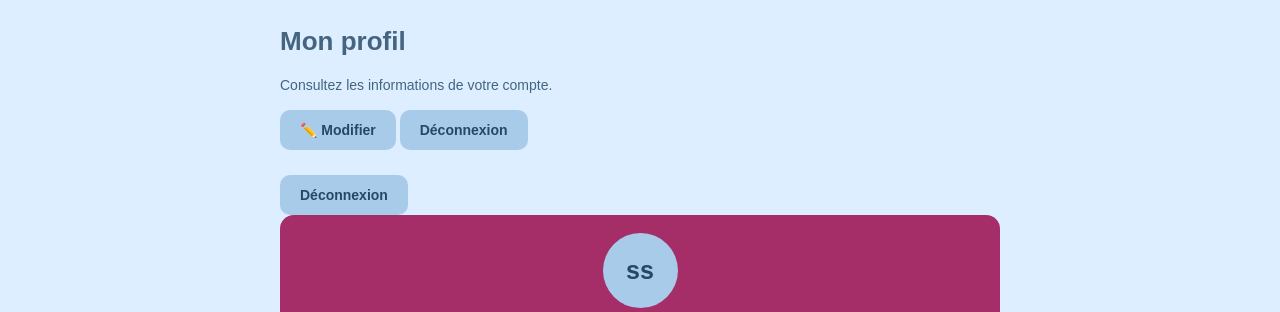
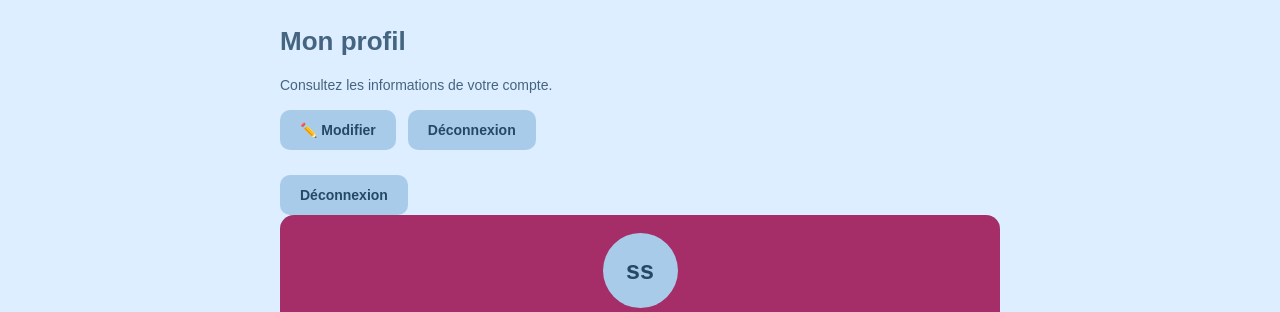
Before and after one commit to MSEDIT-1304/Dis-moi-tout, a Flask app: page /profile in a window 1280 px wide. Shown: the part 205-517 px from the top of the page. Run offline with Flask 3, Linux system fonts and the light colour scheme; the visitor is signed in with stand-in values (Sample User, id 1); data comes from the database, SQL or seed files in the repository.

Commit message:
Update style.css

```diff
--- a/static/style.css
+++ b/static/style.css
@@ -1244,3 +1244,15 @@ html body .calendar-page .calendar-header-actions {
         width: 100% !important;
     }
 }
+/* PROFIL — BOUTONS MODIFIER ET DÉCONNEXION CÔTE À CÔTE */
+html body .profile-header-actions {
+    display: flex !important;
+    align-items: center !important;
+    gap: 12px !important;
+    flex-wrap: wrap !important;
+}
+
+html body .profile-header-actions .profile-button {
+    display: inline-block !important;
+    margin: 0 !important;
+}
```
